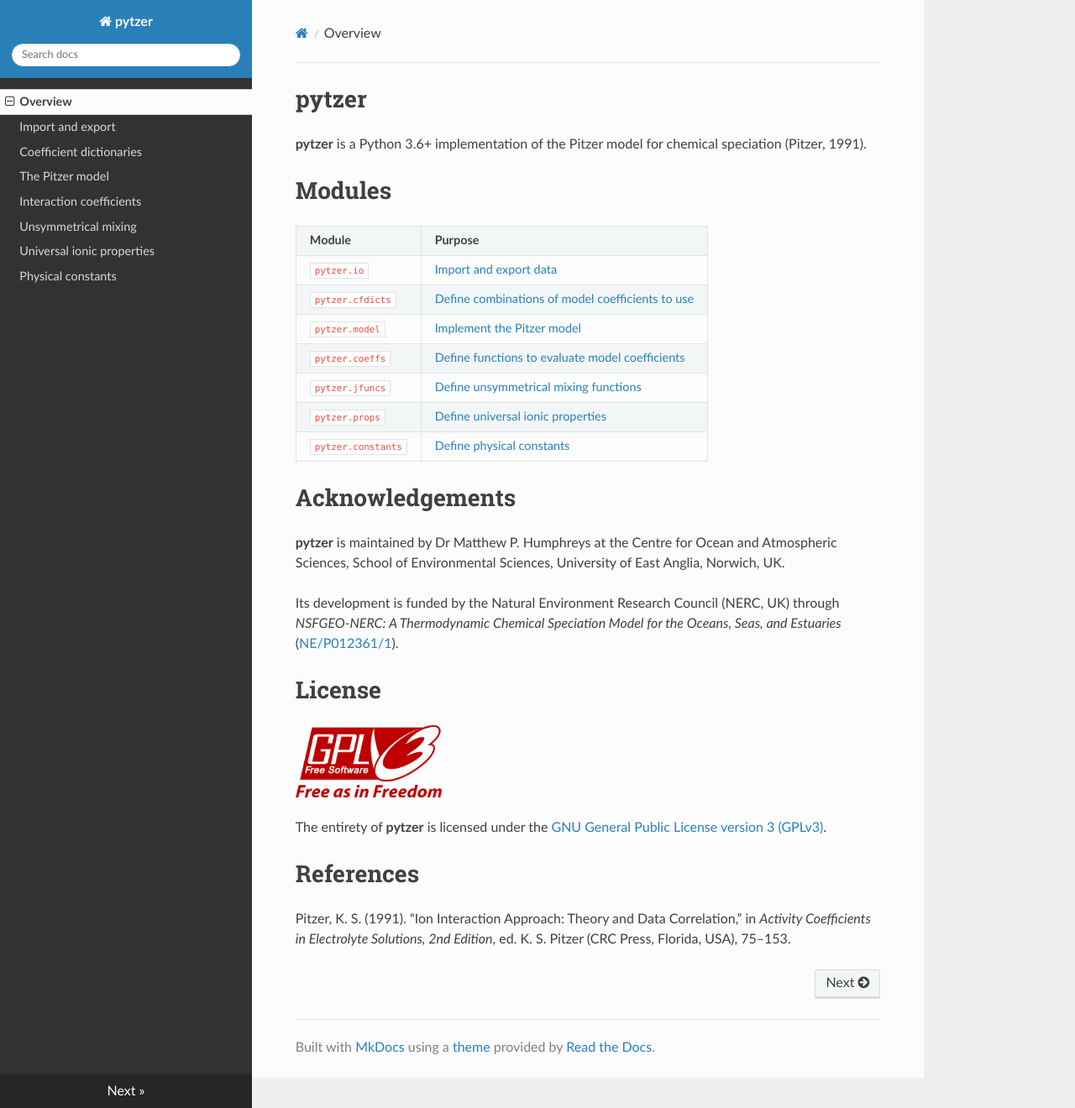
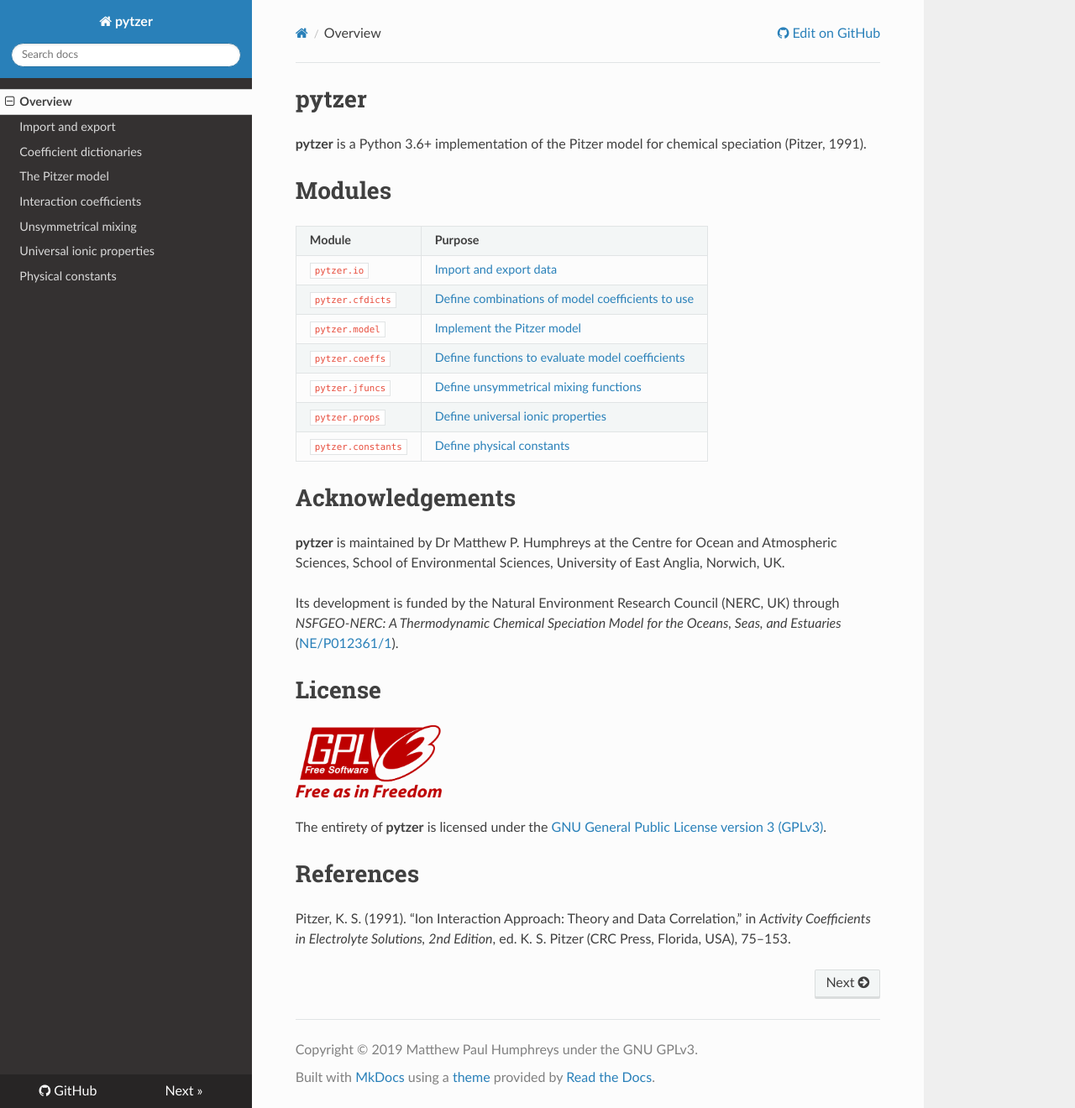
Before and after one commit to mvdh7/pytzer, an MkDocs documentation site: the page built from docs/index.md, in a window 1280 px wide and 1320 px high. Shown: the whole window at 84% size. Built offline with MkDocs 1.6.1, drawn with Linux system fonts in a browser that asks for light colours; nearby versions of some CDN libraries.

Commit message:
Add copyright and repo info to docs

```diff
--- a/mkdocs.yml
+++ b/mkdocs.yml
@@ -1,5 +1,8 @@
 site_name: pytzer
 site_author: Matthew P. Humphreys
+site_description: Pitzer model for chemical speciation
+copyright: Copyright © 2019 Matthew Paul Humphreys under the GNU GPLv3.
+repo_url: https://github.com/mvdh7/pytzer
 theme: readthedocs
 nav:
 - Overview: index.md
```
